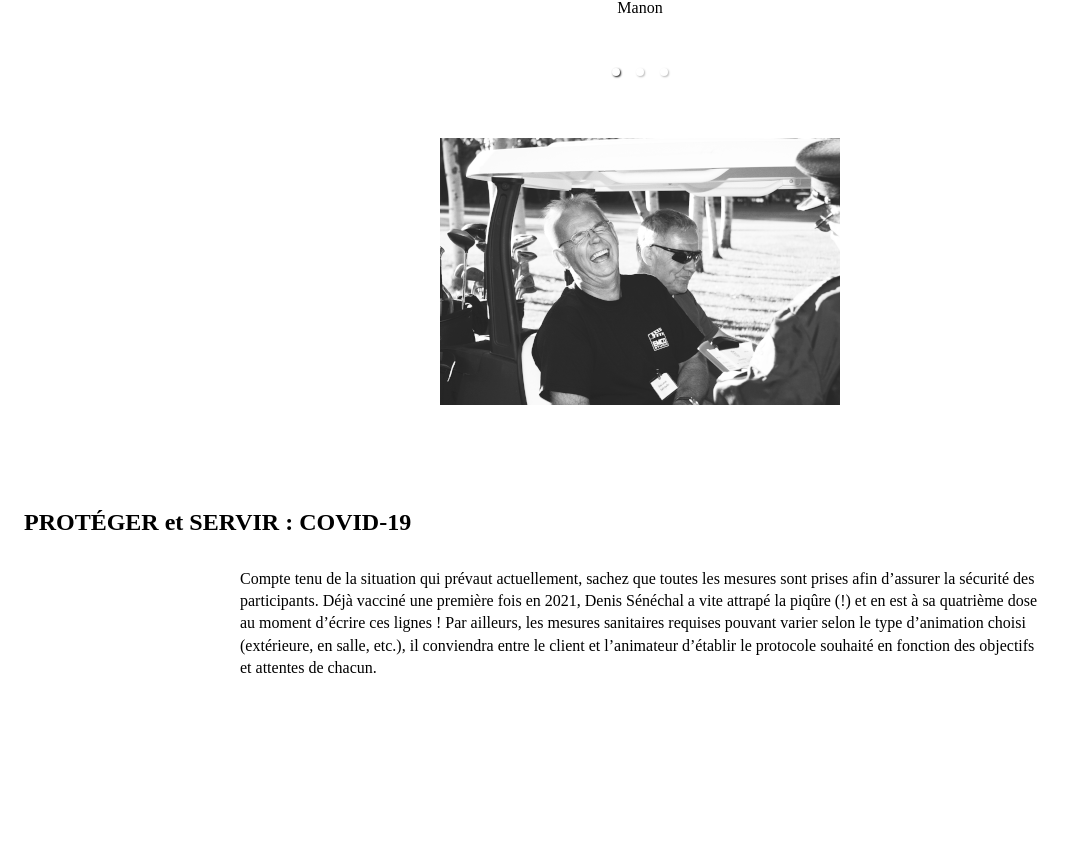
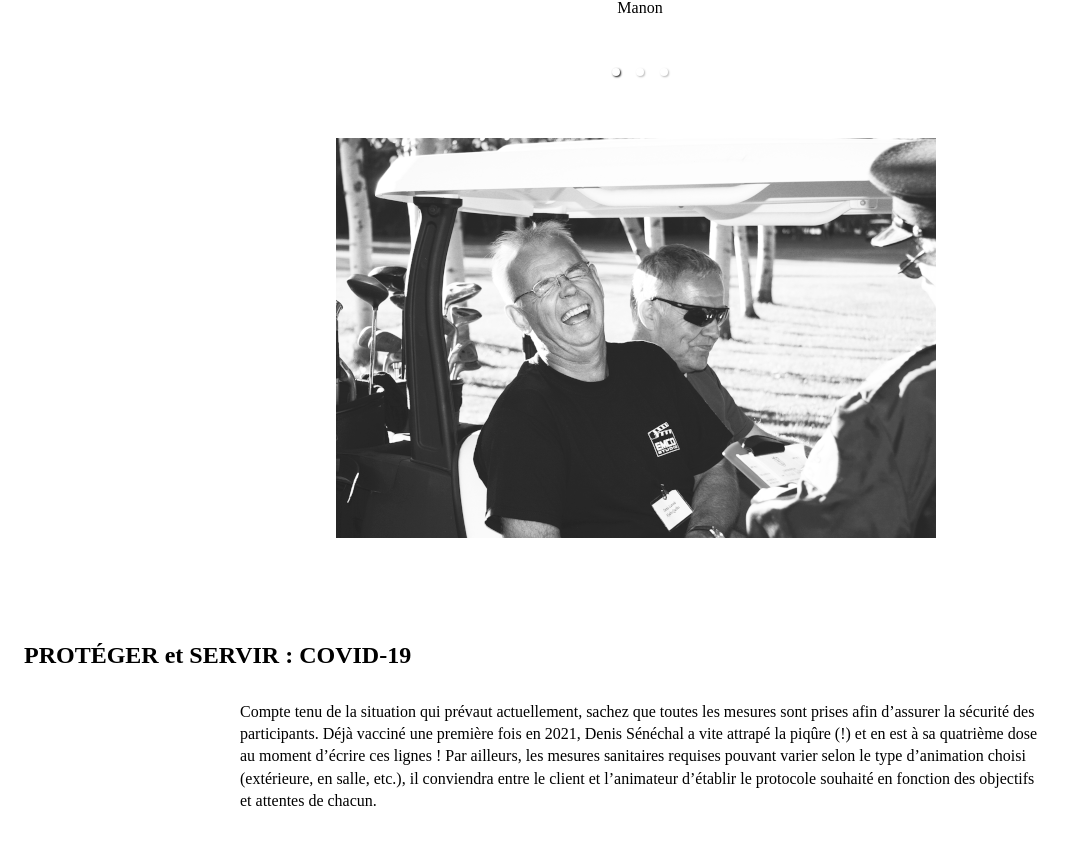
Before and after one commit to jeececab/denissenechal, a Next.js app: page / in a window 1280 px wide. Shown: the part 1938-2782 px from the top of the page, without its empty margins (0-1076 px from the left). Built offline with nearby package versions, Linux system fonts and the light colour scheme.

Commit message:
update assets

```diff
--- a/pages/corporatif/faux-policier.js
+++ b/pages/corporatif/faux-policier.js
@@ -52,6 +52,9 @@ export default function FauxPolicier() {
             <img src={'/assets/images/sil-policier.png'} />
           </div>
         </div>
+        <div className={styles.image}>
+          <img src={'/assets/images/po.jpg'} />
+        </div>
       </div>
     </>
   );
--- a/styles/FauxPolicier.module.css
+++ b/styles/FauxPolicier.module.css
@@ -130,3 +130,8 @@
     margin-top: 0;
   }
 }
+
+.image {
+  margin: 6rem auto 0;
+  max-width: 38rem;
+}
--- a/styles/Temoignages.module.css
+++ b/styles/Temoignages.module.css
@@ -28,5 +28,5 @@
 
 .image {
   margin: 3rem auto 0;
-  max-width: 25rem;
+  max-width: 38rem;
 }
```
Also changed, not shown: public/assets/images/po.jpg (added), public/assets/images/scene.png.
